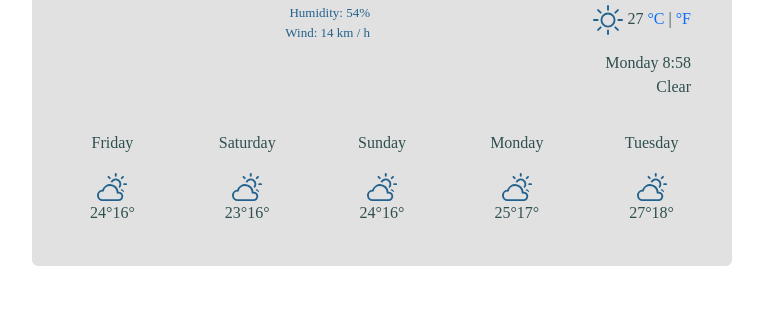
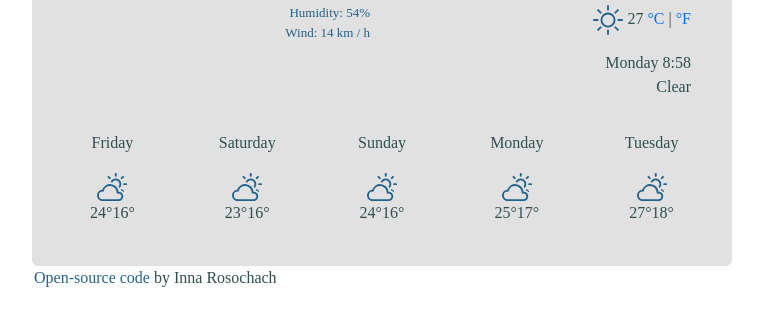
Before and after one commit to Kiraelll/weather-app, a plain HTML site: page index.html in a window 1280 px wide. Shown: the part 140-466 px from the top of the page, without its empty margins (16-779 px from the left). Drawn offline with nearby package versions, Linux system fonts and the light colour scheme; a web font is replaced by a local one.

Commit message:
Add open-source link

```diff
--- a/CSS/style.css
+++ b/CSS/style.css
@@ -11,15 +11,20 @@ a {
   text-decoration: none;
 }
 a:hover {
-    color: darkslategray;
-    text-decoration: none;
-  }
+  color: darkslategray;
+  text-decoration: none;
+}
 
 .container {
   color: darkslategray;
   text-align: center;
   font-family: "Petrona", serif;
   background: rgb(226, 225, 225);
+}
+.footer {
+  color: darkslategray;
+  font-family: "Petrona", serif;
+  margin-left: 50px;
 }
 .input-group-btn {
   position: absolute;
@@ -43,3 +48,7 @@ a:hover {
 .bi-cloud-sun {
   color: rgba(14, 85, 133, 0.911);
 }
+.footer-link {
+  color: rgba(14, 85, 133, 0.911);
+  text-decoration: none;
+}
--- a/index.html
+++ b/index.html
@@ -21,7 +21,7 @@
     />
   </head>
   <body>
-    <div class="container border m-5 p-4 rounded">
+    <div class="container border m-5 mb-0 p-4 rounded">
       <div class="row">
         <div class="col-6">
           <form class="input-group p-2 m-2" id="input-form">
@@ -196,6 +196,16 @@
         </div>
       </div>
     </div>
+    <div class="footer">
+      <a
+        href="https://github.com/Kiraelll/weather-app"
+        target="_blank"
+        rel="noreferrer"
+        class="footer-link"
+        >Open-source code</a
+      >
+      by Inna Rosochach
+    </div>
     <script src="JS/javascript.js"></script>
   </body>
 </html>
```
